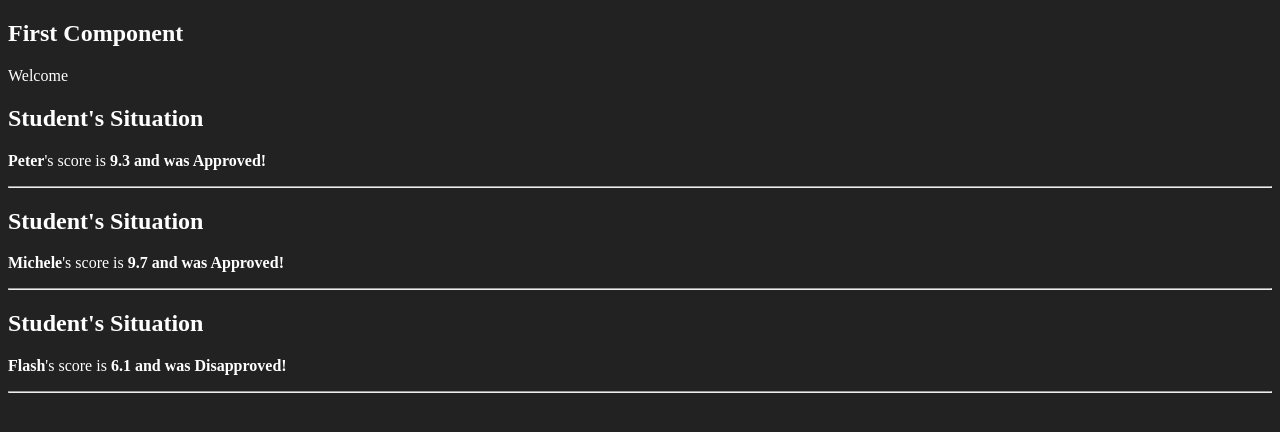
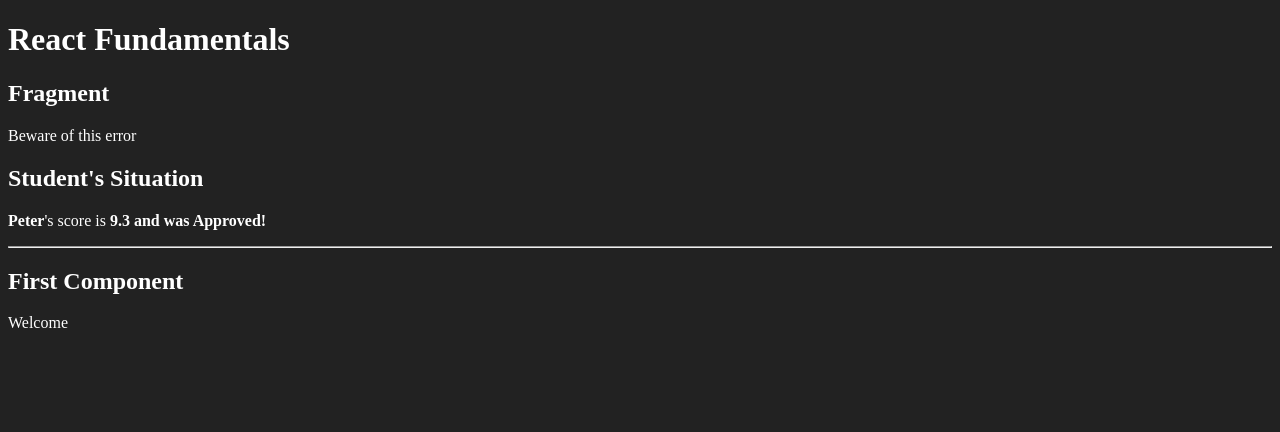
Before and after one commit to galenomoon/ReactFundamentals_React, a React (Create React App) app: page / in a window 1280 px wide. Shown: the top 432 px of the page. Built offline with nearby package versions, Linux system fonts and the light colour scheme.

Commit message:
Refactored Code (App.jsx)

```diff
--- /dev/null
+++ b/src/App.jsx
@@ -0,0 +1,20 @@
+import React from "react";
+import First from "./components/basics/First"; //Exporting JS elements, if First was called "Dagoberto", would still work (only if the <First> tag is renamed)
+import WithParams from "./components/basics/WithParams";
+import Fragment from "./components/basics/Fragment";
+
+export default () => (
+  // _, (), props, (props) | This function only takes ONE parameter, so we can use UNDERLINE (_) to say that to the code
+  // Or you can use "<React.Fragment><React.Fragment/>""
+  <div id="app">
+    <h1>React Fundamentals</h1>
+    <Fragment />
+    {/*Here ⤵ I'm generating two props with their respective values, and in WithParams.jsx calling it for interpolation*/}
+    <WithParams
+      title="Student's Situation"
+      studentName="Peter"
+      studentScore={9.3}
+    />
+    <First></First>
+  </div>
+);
--- a/src/index.js
+++ b/src/index.js
@@ -1,33 +1,10 @@
+// ==================================== INDEX.JS ====================================
 import "./index.css"; //Importing CSS
 import ReactDOM from "react-dom"; //Importing ReactDom | Document Object Model
 import React from "react"; //Syntax JSX
-
-import First from "./components/basics/First"; //Exporting JS elements, if First was called "Dagoberto", would still work (only if the <First> tag is renamed)
-import WithParams from "./components/basics/WithParams";
-import Fragment from "./components/basics/Fragment";
+import App from './App' //Importing App.jsx
 
 ReactDOM.render(
-  // ⤵  Or you can use "<React.Fragment><React.Fragment/>""
-  <>
-    {/*Here ⤵ I'm generating two props with their respective values, and in WithParams.jsx calling it for interpolation*/}
-    <First></First>
-    <WithParams
-      title="Student's Situation"
-      studentName="Peter"
-      studentScore={9.3}
-    />
-
-    <WithParams
-      title="Student's Situation"
-      studentName="Michele"
-      studentScore={9.7}
-    />
-
-    <WithParams
-      title="Student's Situation"
-      studentName="Flash"
-      studentScore={6.1}
-    />
-  </>,
+<App/>,
   document.getElementById("root")
 );
```
